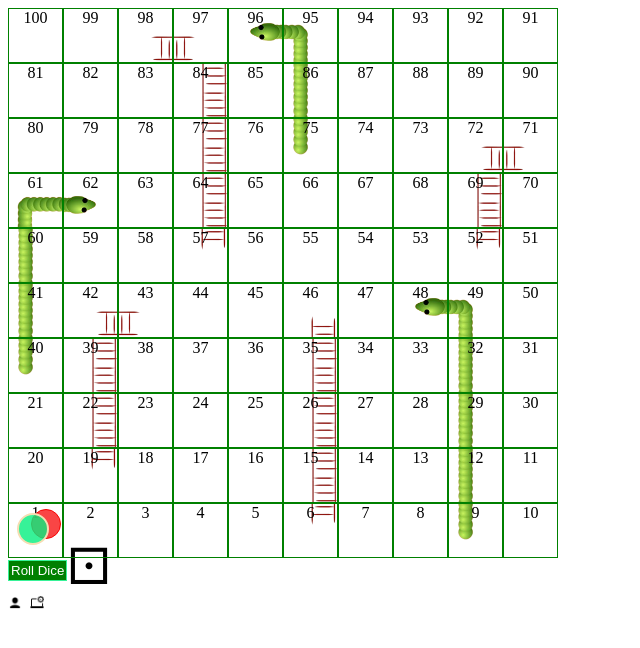
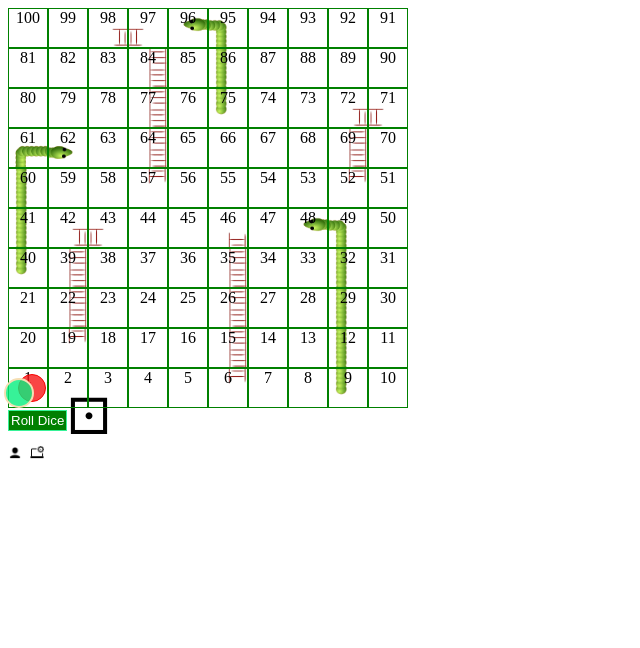
Before and after one commit to PalRishikesh/snake-ladder, a React (Vite) app: page / in a window 1280 px wide. Shown: the top 648 px of the page, without its empty margins (0-640 px from the left). Built offline with nearby package versions, Linux system fonts and the light colour scheme.

Commit message:
changes box sizes

```diff
--- a/src/components/Dice.css
+++ b/src/components/Dice.css
@@ -7,8 +7,8 @@
     right: 13px;
     top: 9px;
     background-color: rgba(5, 239, 126, 0.8);
-    height: 18px;
-    width: 18px;
+    height: 16px;
+    width: 16px;
     border-radius: 50%;
     z-index: 9;
   }
--- a/src/components/LeaderBoard.css
+++ b/src/components/LeaderBoard.css
@@ -5,9 +5,9 @@
     border: 1px solid green;
     display: inline-block;
     min-width: 35px;
-    min-height: 35px;
-    width: 55px;
-    height: 55px;
+    min-height: 30px;
+    width: 40px;
+    height: 40px;
     box-sizing: border-box;
     text-align: center;
     position: relative;
@@ -20,8 +20,8 @@
     right: 1px;
     top: 5px;
     background-color: rgba(248, 23, 23, 0.8);
-    height: 18px;
-    width: 18px;
+    height: 16px;
+    width: 16px;
     border-radius: 50%;
     z-index: 8;
   }
--- a/src/components/LeaderBoard.jsx
+++ b/src/components/LeaderBoard.jsx
@@ -53,7 +53,6 @@ const LeaderBoard = () => {
   const [userRandomNumber, setUserRandomNumber] = useState(1);
   const [systemRandomNumber, setSystemRandomNumber] = useState(1);
   const [userDiceRoll, setUserDiceRoll] = useState(false);
-  const [systemDiceRoll, systemUserDiceRoll] = useState(false);
   const [isUserClick, setIsUserClick] = useState(false);
   const [userWonCount, setUserWonCount] = useState(
     localStorage.getItem("userWonCount")
@@ -69,14 +68,12 @@ const LeaderBoard = () => {
   };
   const userWon = () => {
     let userWonCount = localStorage.getItem("userWonCount");
-    console.log("userWon: ", userWonCount);
     if (userWonCount == null || userWonCount == undefined) {
       userWonCount = 1;
     } else {
       userWonCount++;
     }
     setUserWonCount(userWonCount);
-
     localStorage.setItem("userWonCount", userWonCount);
   };
 
```
